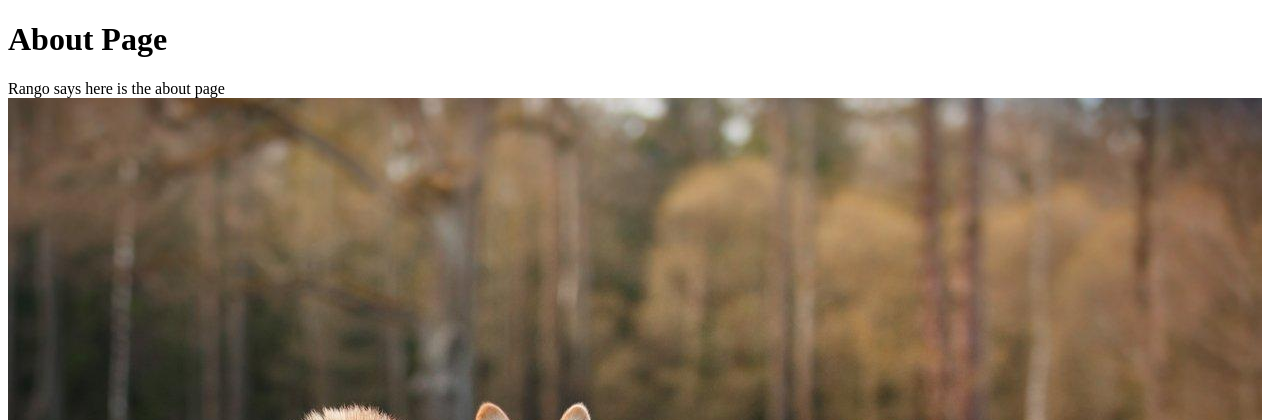
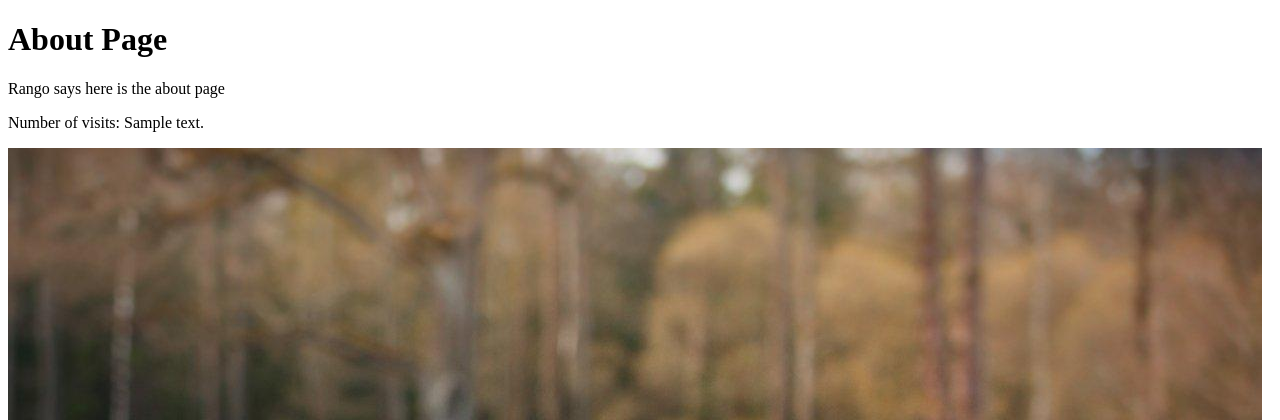
Before and after one commit to 2425291m/tango_with_django, a Django app: template templates/rango/about.html in a window 1280 px wide; the page is wider, and only the part inside the window is pictured. Shown: the top 420 px of that part. Run offline with Django 3.2, Linux system fonts and the light colour scheme; data comes from the database, SQL or seed files in the repository; the template is opened without the code that fills it: values that come from a table or form of the project are taken from there, most other values are stand-ins (such as "Sample title", 1, 10 or a date in 2020).

Commit message:
visits displayed on about page

```diff
--- a/templates/rango/about.html
+++ b/templates/rango/about.html
@@ -9,9 +9,9 @@
         <h1>About Page</h1>
         <div>
             Rango says here is the about page
+            <p>Number of visits: {{ visits }}</p>
         </div>
         <div>
-
             <img src="{{MEDIA_URL}}cat.jpg" alt="Picture of dog x" />
         </div>
 
```
